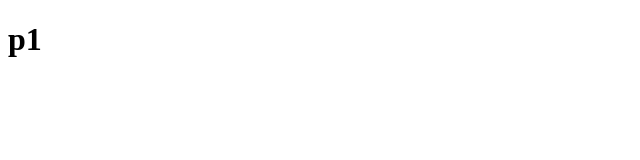
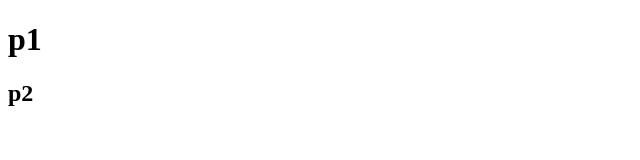
Before and after one commit to YONGYONG99/git_test, a plain HTML site: page index.html in a window 1280 px wide. Shown: the full height of the page, 0-640 px from the left. Drawn offline with Linux system fonts and the light colour scheme.

Commit message:
p2 added

```diff
--- a/index.html
+++ b/index.html
@@ -8,5 +8,7 @@
 </head>
 <body>
     <h1>p1</h1>
+    <h2>p2</h2>
+
 </body>
 </html>
```
